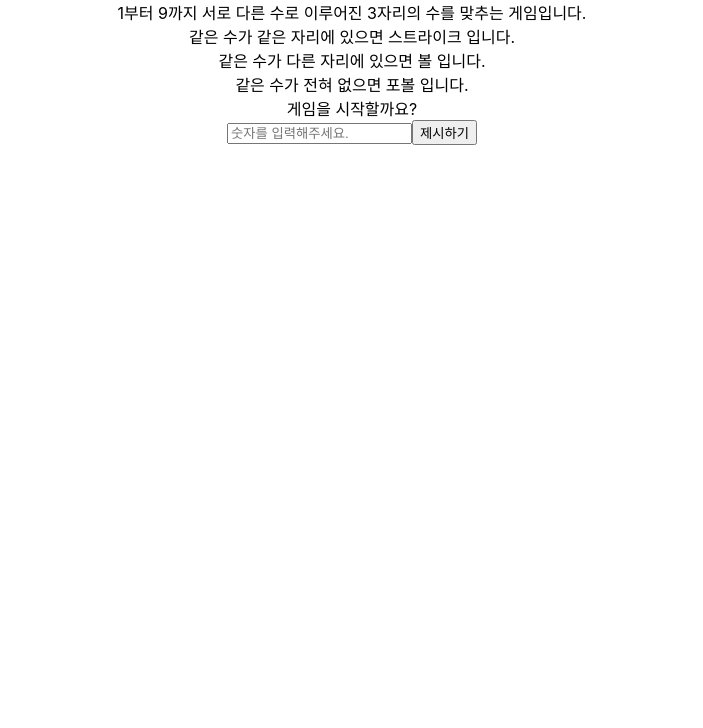
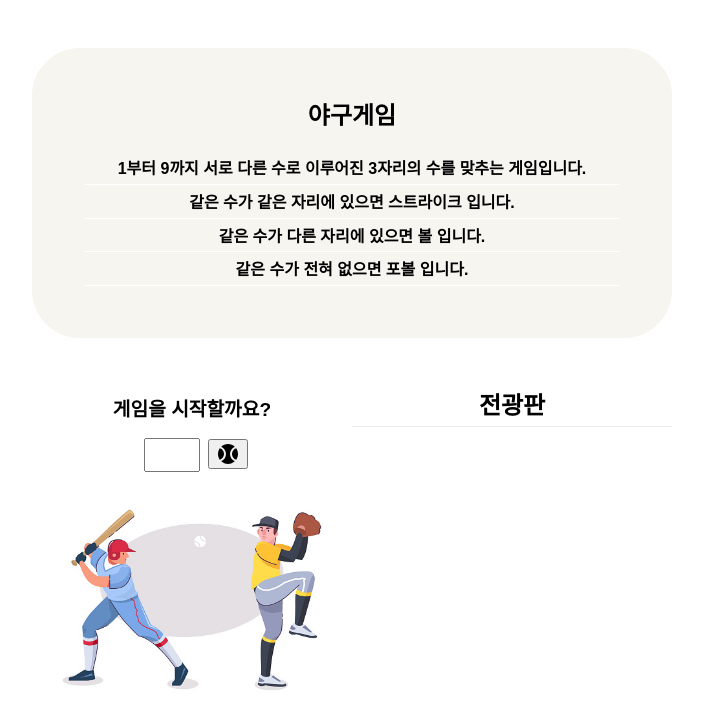
Before and after one commit to ka0824/baseball, a React (Create React App) app: page / in a window 1280 px wide. Shown: the top 728 px of the page, without its empty margins (288-991 px from the left). Built offline with nearby package versions, Linux system fonts and the light colour scheme.

Commit message:
style(Game): add css to Game component

```diff
--- a/package.json
+++ b/package.json
@@ -3,6 +3,10 @@
   "version": "0.1.0",
   "private": true,
   "dependencies": {
+    "@emotion/react": "^11.8.2",
+    "@emotion/styled": "^11.8.1",
+    "@mui/icons-material": "^5.5.1",
+    "@mui/material": "^5.5.1",
     "@testing-library/jest-dom": "^5.16.2",
     "@testing-library/react": "^12.1.4",
     "@testing-library/user-event": "^13.5.0",
--- a/src/components/Game/Game.js
+++ b/src/components/Game/Game.js
@@ -1,5 +1,8 @@
 import rule from '../../texts/rule.js'
 import { useState, useRef, useEffect } from 'react';
+import SportsBaseballIcon from '@mui/icons-material/SportsBaseball';
+import '../../css/Game.css';
+import image from '../../image/baseball.jpeg';
 
 const Game = () => {
 
@@ -46,7 +49,7 @@ const Game = () => {
         }
 
         if(!checkValidAnswer(inputValue)) {
-            return gameNotice.current.textContent = '서로 다른 숫자로 구성된 세자리 수를 입력해주세요.'
+            return gameNotice.current.textContent = '세자리 수를 입력해주세요.'
         }
 
         let strike = checkStrike(inputValue);
@@ -126,17 +129,26 @@ ${text}
     }
 
     return (
-        <>
+        <div className="component-box">
             <div className="rule-box">
+                <div className="game-name">야구게임</div>
                 {rule.map((el, idx) => <div className="rule" key={rule + "_" + idx}>{el}</div>)}
             </div>
             <div className="game-box">
-                <div className="game-result" ref={gameNotice}>게임을 시작할까요?</div>
-                <input placeholder="숫자를 입력해주세요." onKeyUp={(e) => handleInput(e.target.value)}/>
-                <button onClick={handleSubmit} >제시하기</button>
+                <div className="input-box">
+                    <div className="game-result" ref={gameNotice}>게임을 시작할까요?</div>
+                    <input onKeyUp={(e) => handleInput(e.target.value)}/>
+                    <button onClick={handleSubmit}>
+                        <SportsBaseballIcon className="icon" />
+                    </button>
+                    <img src={image} alt="" className="image" />
+                </div>
+                <div className="result-box" text>
+                    <div className="board">전광판</div>
+                    <pre className="result-log" ref={resultLog} />
+                </div>
             </div>
-            <pre className="result-log" ref={resultLog}></pre>
-        </>
+        </div>
     )
 }
 
--- /dev/null
+++ b/src/css/Game.css
@@ -0,0 +1,86 @@
+* {
+    font-family: 'Nanum Gothic', sans-serif;
+    font-weight: bold;
+}
+
+pre {
+    display: block;
+}
+
+input {
+    font-size: 1.5rem;
+    width: 3rem;
+    margin: 0.5rem;
+}
+
+.component-box {
+    margin: 0 auto;
+    width: 50%;
+    height: 80%;
+}
+
+.rule-box {
+    border-radius: 3rem;
+    border: solid #F6F5F0 3rem;
+    background-color: #F6F5F0;
+}
+
+.icon {
+    vertical-align: bottom;
+}
+
+.game-box {
+    display: inline;
+}
+
+.rule-box {
+    margin: 3rem 0;
+    align-content: left;
+}
+
+.rule {
+    margin: 4px;
+    padding-bottom: 0.3rem;
+    border-bottom: solid white 0.1rem;
+}
+
+.game-result {
+    margin: 0.5rem;
+    font-size: 1.2rem;
+}
+
+.game-box {
+    display: flex;
+    justify-content: space-around;
+    height: 60%;
+}
+
+.input-box {
+    flex-basis: 50%;
+}
+
+.result-box {
+    flex-basis: 50%;
+    height: 300px;
+}
+
+.image {
+    width: 300px;
+    height: 230px;
+}
+
+.game-name {
+    margin-bottom: 1.5rem;
+    font-size: 1.5rem;
+}
+
+.board {
+    font-size: 1.5rem;
+    border-bottom: solid #e9ecef 0.1rem;
+    padding-bottom: 0.3rem;
+}
+
+.result-log {
+    overflow-y: overlay;
+    height: 80%;
+}
```
Also changed, not shown: src/image/baseball.jpeg (added), 1 other file (tests, documents, lock files or other folders).
